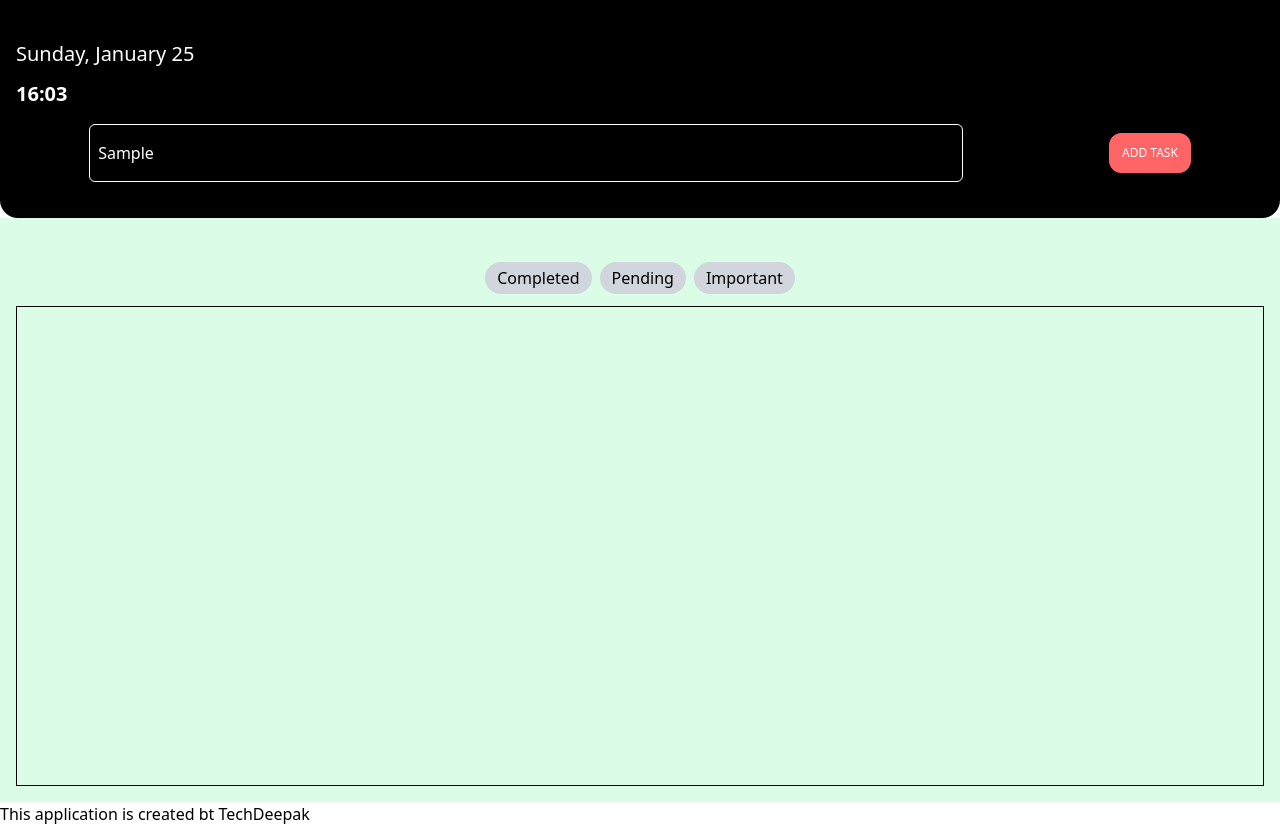
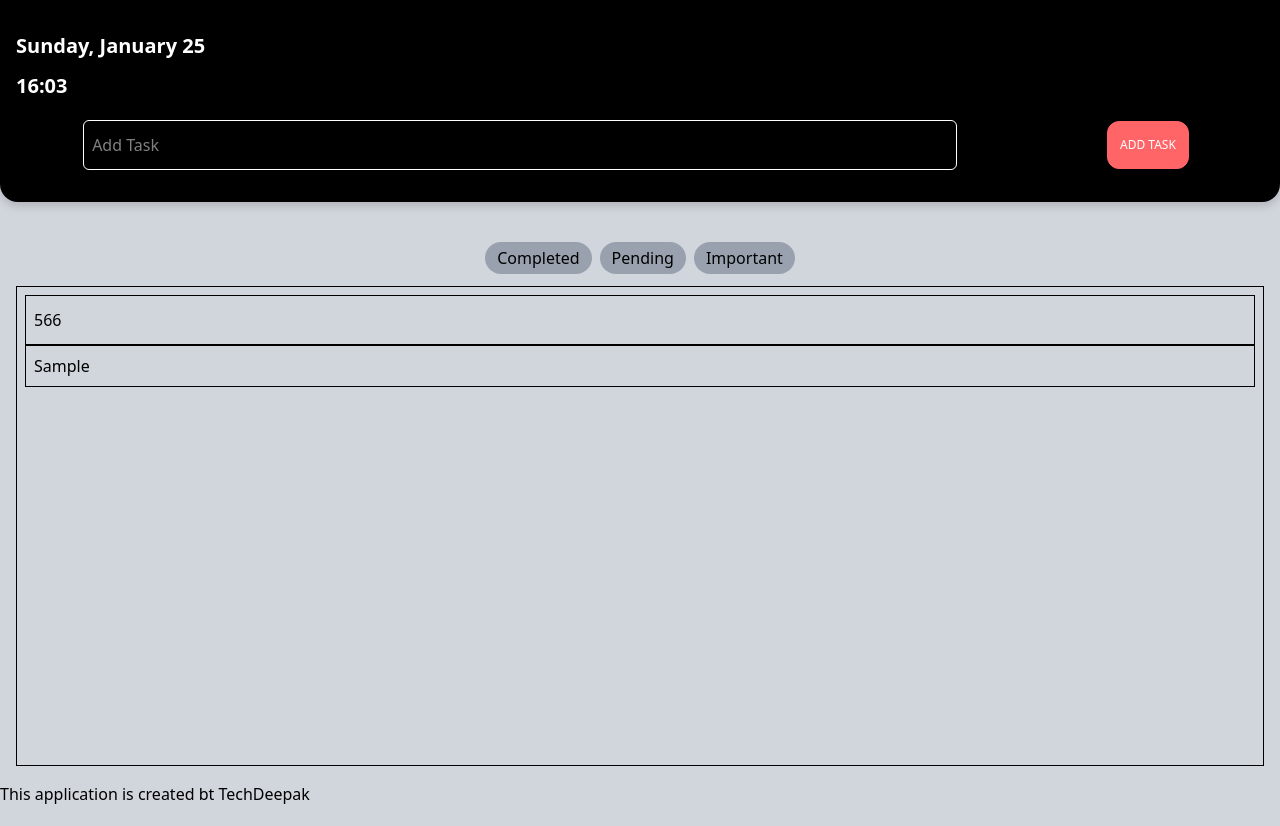
Before and after one commit to DeepakChauhan33/Task-Manager, a plain HTML site: page index.html in a window 1280 px wide. Both pictures are taken after typing "Sample" into the empty fields and a click on the button "ADD TASK". Drawn offline with nearby package versions, Linux system fonts and the light colour scheme.

Commit message:
Create add task to queue functionality

```diff
--- a/index.html
+++ b/index.html
@@ -15,47 +15,53 @@
     />
   </head>
 
-  <body>
+  <body class="bg-gray-300">
     <section
-      class="bg-black rounded-b-[18px] shadow-b-lg text-white pt-10 py-5 px-4"
+      class="bg-black rounded-b-[18px] outline-none drop-shadow-lg text-white pt-8 py-5 px-4"
     >
       <!-- Time Display -->
       <div class="timeCant flex flex-col gap-y-3">
-        <span class="dayVal text-xl"><strong>Wednesday, 21 January</strong></span>
+        <span class="dayVal text-xl font-bold">
+          <strong>Wednesday, 21 January</strong>
+        </span>
+
         <p class="timeVal text-xl font-bold">20:32 PM</p>
       </div>
 
-      <div class="searchBox p-0 py-4 flex justify-around items-center">
+      <div class="searchBox py-3 mt-2 flex justify-around items-center">
         <!-- Search Bar -->
         <input
-          class="w-[70%] px-2 py-4 border outline-none focus:border-green-300 rounded-md"
+          class="inputTask w-[70%] -ml-2 px-2 py-3 border outline-none focus:border-green-300 rounded-md"
           type="text"
           placeholder="Add Task"
         />
 
         <!-- Submit Button -->
         <button
-          class="addBtn h-10 px-3 rounded-xl text-[12px] cursor-pointer border border-red-400 bg-red-400"
+          class="addBtn h-12 px-3 rounded-xl text-[12px] cursor-pointer border border-red-400 bg-red-400"
         >
           ADD TASK
         </button>
       </div>
     </section>
 
-    <main class="p-4 bg-green-100">
-      <section class="flex items-center mt-4">
+    <main class="p-4">
+      <section class="flex items-center mt-3">
         <nav class="w-full p-3 flex justify-center">
           <ul class="flex justify-around items-center space-x-2">
-            <li class="bg-gray-300 px-3 py-[4px] rounded-2xl">Completed</li>
-            <li class="bg-gray-300 px-3 py-[4px] rounded-2xl">Pending</li>
-            <li class="bg-gray-300 px-3 py-[4px] rounded-2xl">Important</li>
+            <li class="bg-gray-400 px-3 py-[4px] rounded-2xl">Completed</li>
+            <li class="bg-gray-400 px-3 py-[4px] rounded-2xl">Pending</li>
+            <li class="bg-gray-400 px-3 py-[4px] rounded-2xl">Important</li>
           </ul>
         </nav>
       </section>
 
       <section>
         <div class="min-h-120 border">
-          <ul class="cant"></ul>
+          <ul class="taskQueue p-2">
+            <!-- Task comes Here -->
+             <li class="border-1 p-2 py-3">566</li>
+          </ul>
         </div>
       </section>
     </main>
--- a/script.js
+++ b/script.js
@@ -1,11 +1,13 @@
-const addBtn = document.querySelector(".addBtn");
+let dayVal = document.querySelector(".dayVal");
+let timeVal = document.querySelector(".timeVal");
+const inputTask = document.querySelector('.inputTask');
+const addBtn = document.querySelector('.addBtn');
+const taskQueue = document.querySelector('.taskQueue');
 
-let dayVal = document.querySelector(".dayVal");
-// dayVal.classList.add('text-[28px], font-bold')
 
-let timeVal = document.querySelector(".timeVal");
-// timeVal.classList.add('text-[28px], font-bold')
 
+
+// Shows current time and date
 const timeDate = () => {
   let myDate = new Date();
   let customDate = myDate.toLocaleDateString("en-US", {
@@ -18,8 +20,34 @@ const timeDate = () => {
   const minutes = String(myDate.getMinutes()).padStart(2, "0");
 
   dayVal.innerText = customDate;
-timeVal.innerText = `${hours}:${minutes}`;
+  timeVal.innerText = `${hours}:${minutes}`;
 
 };
 
+
+addBtn.addEventListener('click', () => {
+  console.log('Click')
+
+  if (inputTask.value.trim() === "") {
+    alert('Please Enter some task!!!')
+    inputTask.value = "";
+  } else {
+    addTask(inputTask.value.trim());
+    inputTask.value = "";
+  }
+
+})
+
+
+const addTask = (val) => {
+  console.log("clicked");
+  const task = document.createElement('li');
+  task.classList.add('border-1','p-2')
+  task.innerText = val;
+  taskQueue.appendChild(task);
+}
+
+
+
+// Calling timeDate function at every mileseconds
 setInterval(timeDate, 100);
```
